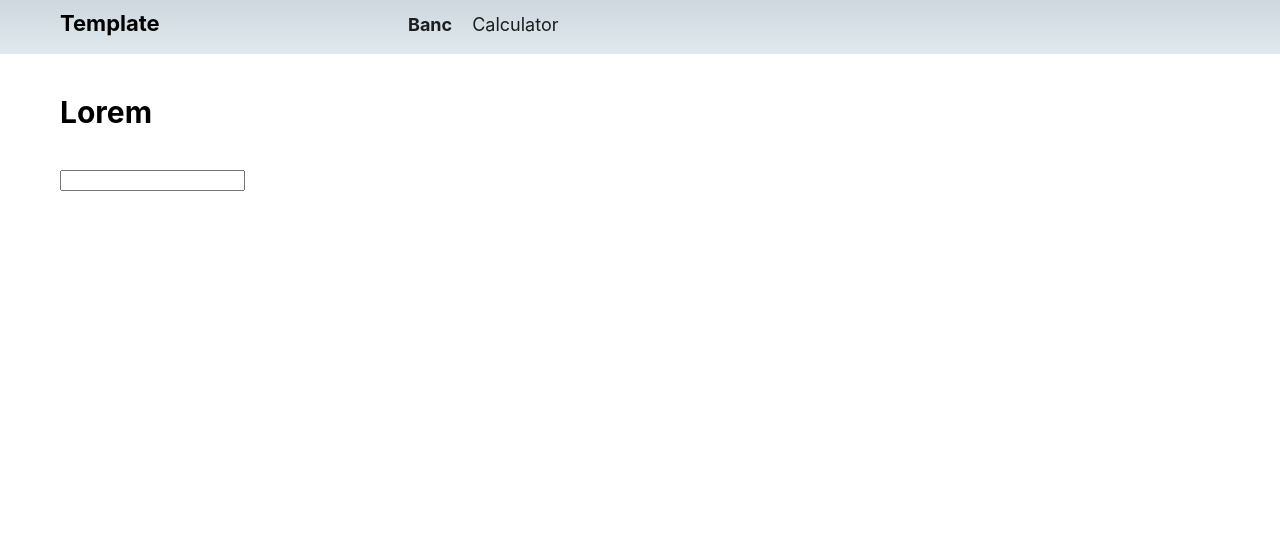
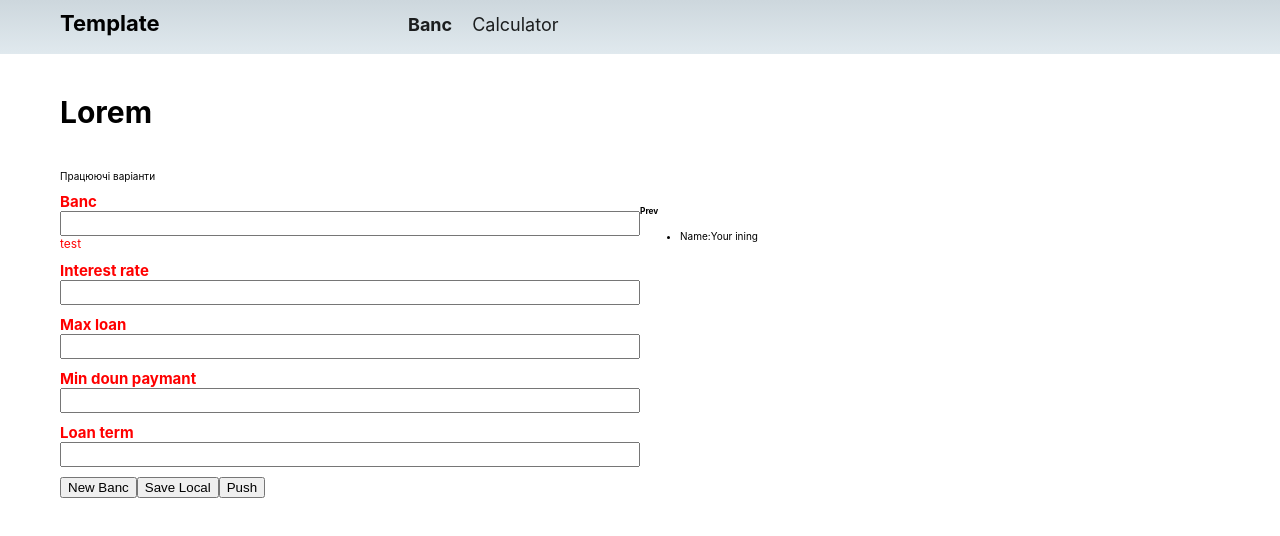
Before and after one commit to sledua/banks-app, a React (Create React App) app: page / in a window 1280 px wide. Shown: the top 536 px of the page. Built offline with nearby package versions, Linux system fonts and the light colour scheme.

Commit message:
feat:
base input

```diff
--- a/src/components/Banc/index.js
+++ b/src/components/Banc/index.js
@@ -1,10 +1,32 @@
 import './index.scss';
-
+import Input from '../UI/Input';
 const Banc = () => {
 	return (
 		<div className='container--banc'>
-			<h4>Lorem</h4>
-			<input/>
+		<h4>Lorem</h4>
+		<p>Працюючі варіанти</p>
+			<div className='newInput grid'>
+				<form className='form'>
+					<Input
+						label="Banc"
+						errorMassage={'test'}/>
+					<Input label="Interest rate"/>
+					<Input label="Max loan"/>
+					<Input label="Min doun paymant"/>
+					<Input label="Loan term"/>
+				</form>
+				<div className='show'>
+					<h5>Prev</h5>
+					<ul>
+						<li><span>Name:</span><span>Your ining</span></li>
+					</ul>
+				</div>
+			</div>
+			<div className='group-btn'>
+				<button>New Banc</button>
+				<button>Save Local</button>
+				<button>Push</button>
+			</div>
 		</div>
 	);
 }
--- a/src/components/Banc/index.scss
+++ b/src/components/Banc/index.scss
@@ -2,3 +2,18 @@ h4 {
 	color: black;
 	font-size: 3rem;
 }
+.newInput {
+	width: 100%;
+	grid-template-columns: repeat(2, 1fr);
+	justify-content: center;
+}
+.form {
+	display: flex;
+	flex-direction: column;
+	> label {
+		> input {
+			margin-left: 2rem;
+		}
+	}
+
+}
--- /dev/null
+++ b/src/components/UI/Input/index.js
@@ -0,0 +1,27 @@
+import React from "react";
+import './index.scss';
+
+const Input = props => {
+	const inType = props.type || 'text';
+	const htmlFor = `${inType}-${Math.random()}`;
+	const clss = [];
+	console.log(clss)
+	if (true) {
+		clss.push('invalid');
+	}
+	return (
+		<div className="Input">
+			<label htmlFor={htmlFor} className={clss.join(' ')}>{props.label}</label>
+			<input
+				id={htmlFor}
+				name='nameBanc'
+				type={inType}
+				value={props.value}
+				onChange={props.onChange}
+			/>
+			<span>{props.errorMassage}</span>
+		</div>
+	)
+}
+
+export default Input;
--- /dev/null
+++ b/src/components/UI/Input/index.scss
@@ -0,0 +1,24 @@
+.Input {
+	margin-bottom: 1rem;
+	> label {
+		margin-bottom: 0.3rem;
+		padding: 0;
+		font-size: 1.5rem;
+		font-weight: bold;
+	}
+	> input {
+		display: block;
+		box-sizing: border-box;
+		width: 100%;
+		padding: 0.3rem;
+		outline: none;
+	}
+	> span {
+		color: red;
+		font-size: 1.2rem;
+	}
+	> .invalid  {
+			color: red;
+		}
+
+}
```
